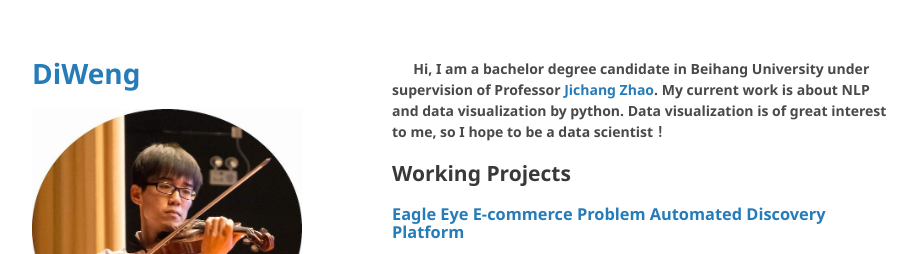
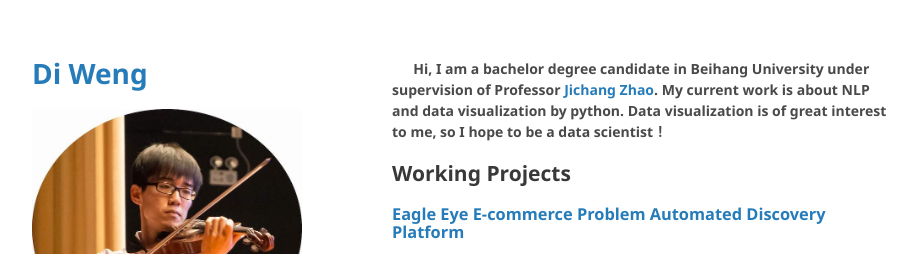
Before and after one commit to Di-Weng/di-weng.github.io, a Jekyll site: the page built from index.md, in a window 1280 px wide. Shown: the top 254 px of the page, without its empty margins (178-1095 px from the left). Built offline with Jekyll 4.4.1, drawn with Linux system fonts in a browser that asks for light colours.

Commit message:
Bugs fixed.

```diff
--- a/_config.yml
+++ b/_config.yml
@@ -1,4 +1,4 @@
-title: DiWeng
+title: Di Weng
 logo: /assets/img/profile.jpg
 email: di.W@hotmail.com
 description: Never Stop
```
